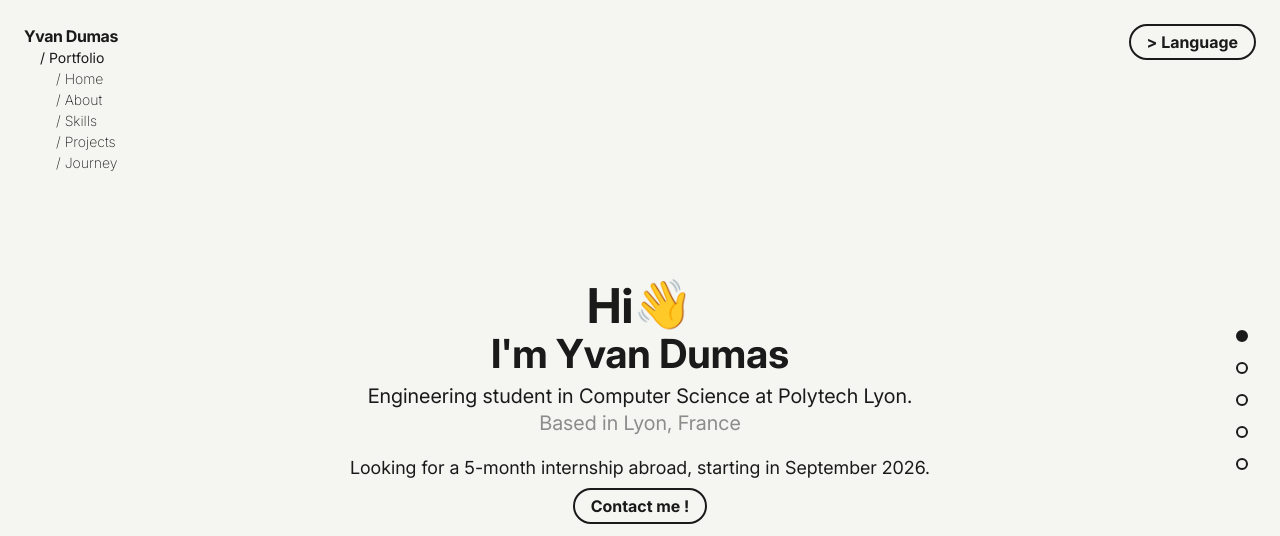
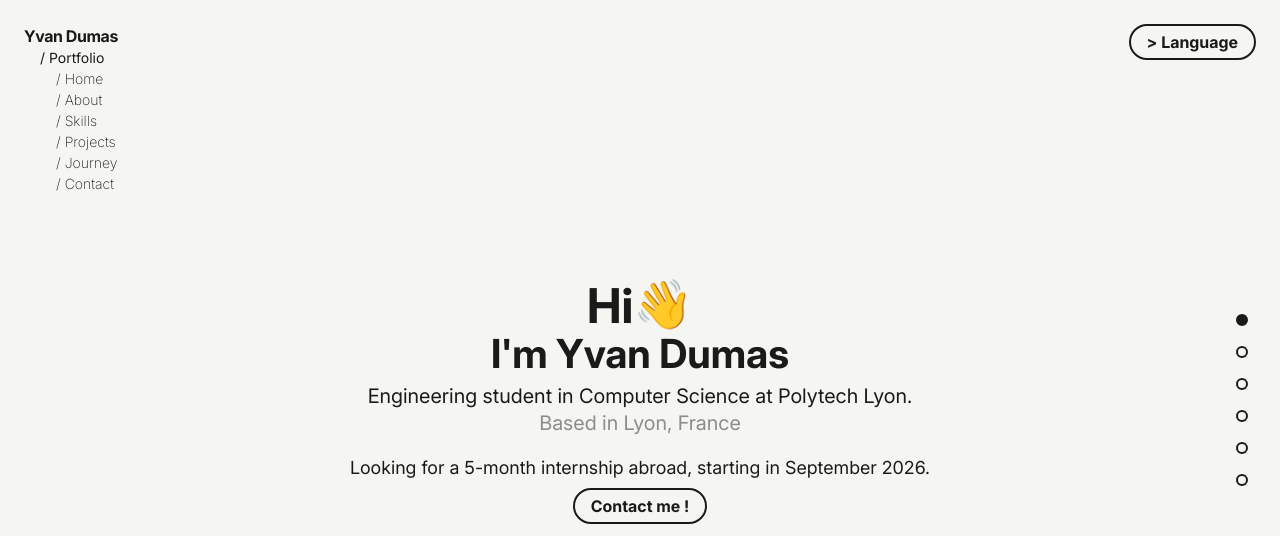
Before and after one commit to Yvan-Dumas/Portfolio, a React (Vite) app: page / in a window 1280 px wide. Shown: the top 536 px of the page. Built offline with nearby package versions, Linux system fonts and the light colour scheme.

Commit message:
Added the new section Contact

```diff
--- a/src/components/Navbar.jsx
+++ b/src/components/Navbar.jsx
@@ -10,7 +10,8 @@ export default function Navbar() {
         { name: 'About', href: "about" },
         { name: 'Skills', href: "skills" },
         { name: 'Projects', href: 'projects' },
-        { name: 'Journey', href: 'journey' }
+        { name: 'Journey', href: 'journey' },
+        { name : 'Contact', href : 'contact'}
     ];
 
     const handleClick = (e, id) => {
--- a/src/components/ScrollDots.jsx
+++ b/src/components/ScrollDots.jsx
@@ -36,7 +36,7 @@ export default function ScrollDots() {
 
     return (
         <nav className="hidden fixed right-8 top-1/2 -translate-y-1/2 z-50 md:flex flex-col gap-5 selection:bg-hover">
-            {["home", "about", "skills", "projects", "journey"].map((id) => (
+            {["home", "about", "skills", "projects", "journey", "contact"].map((id) => (
                 <button
                     key={id}
                     target={id}
```
